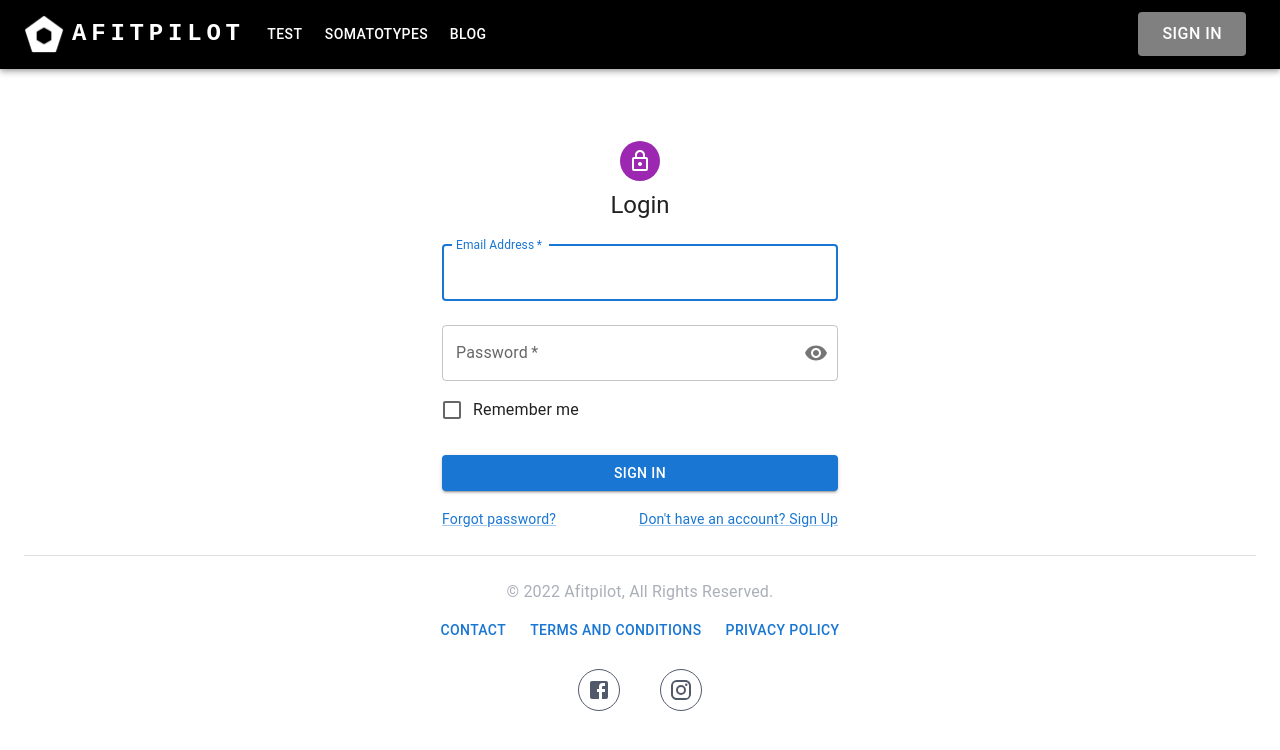
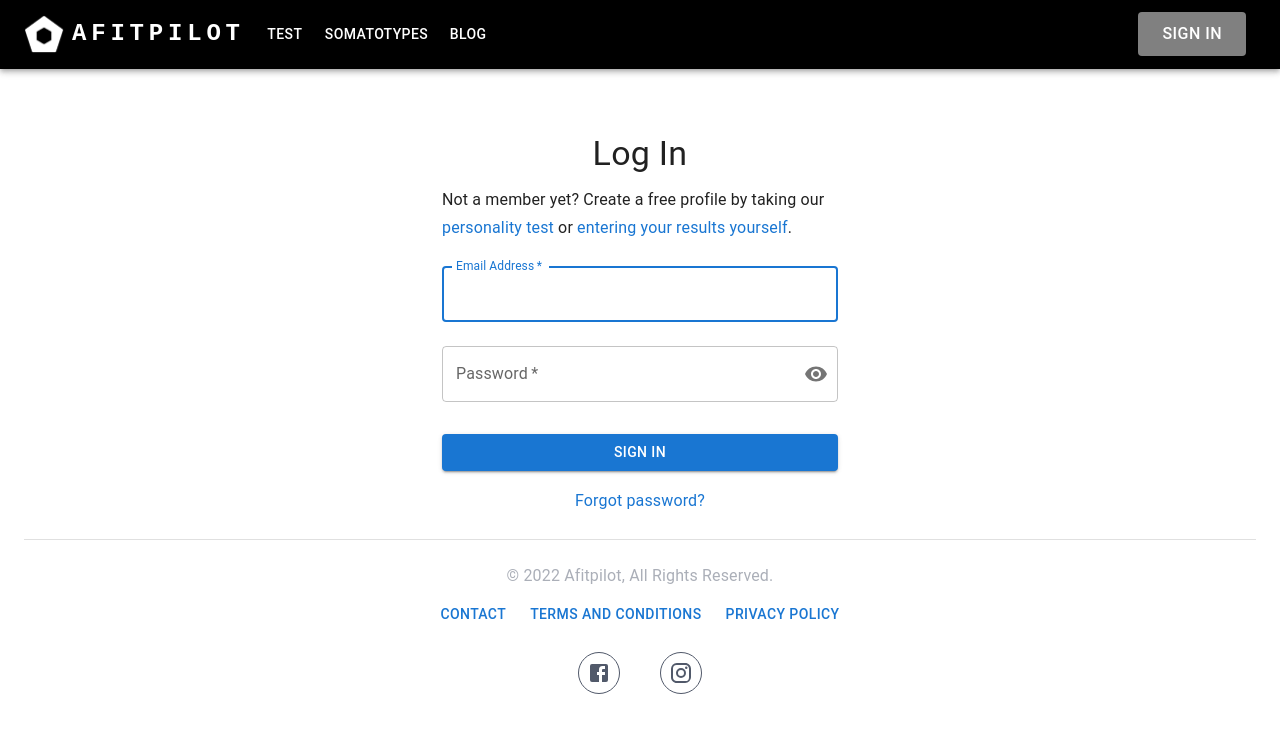
Before and after one commit to walter-clayton/afitpilot-somatotype, a React (Create React App) app in the folder client/: page /Login in a window 1280 px wide. Shown: the top 750 px of the page. Built offline with nearby package versions, Linux system fonts and the light colour scheme.

Commit message:
Add content ,remove the signup link and make to center

```diff
--- a/client/src/components/Login.tsx
+++ b/client/src/components/Login.tsx
@@ -5,13 +5,9 @@ import {
   Grid,
   Box,
   Button,
-  Checkbox,
-  FormControlLabel,
-  Avatar,
   CircularProgress,
   Alert,
 } from "@mui/material/";
-import LockOutlinedIcon from "@mui/icons-material/LockOutlined";
 import { Typography, Container } from "@mui/material/";
 import { createTheme, ThemeProvider } from "@mui/material/styles";
 import { InputAdornment, TextField } from "@mui/material/";
@@ -190,11 +186,25 @@ export default function Login(props: any) {
             alignItems: "center",
           }}
         >
-          <Avatar sx={{ m: 1, bgcolor: "secondary.main" }}>
-            <LockOutlinedIcon />
-          </Avatar>
-          <Typography component="h1" variant="h5">
-            Login
+          <Typography component="h1" variant="h4" mb={1.5}>
+            Log In
+          </Typography>
+          <Typography variant="subtitle1">
+            Not a member yet? Create a free profile by taking our
+            <Link onClick={() => {
+              navigate("/test");
+              window.scrollTo(0, 0);
+            }}
+              sx={{ textDecoration: 'none', cursor: 'pointer' }} variant="subtitle1"> personality test {" "}
+            </Link>
+            or {" "}
+            <Link onClick={() => {
+              navigate("/Signup");
+              window.scrollTo(0, 0);
+            }}
+              sx={{ textDecoration: 'none', cursor: 'pointer' }} variant="subtitle1">
+              entering your results yourself
+            </Link>.
           </Typography>
           {props.data && (
             <Alert severity="error" sx={{ margin: "20px 0" }}>
@@ -214,7 +224,7 @@ export default function Login(props: any) {
               required
               fullWidth
               id="email"
-              label="Email Address"
+              label=" Email Address"
               name="email"
               autoComplete="email"
               autoFocus
@@ -299,11 +309,6 @@ export default function Login(props: any) {
                 </Typography>
               </>
             ) : null}
-
-            <FormControlLabel
-              control={<Checkbox value="remember" color="primary" />}
-              label="Remember me"
-            />
             <Button
               type="submit"
               fullWidth
@@ -321,21 +326,9 @@ export default function Login(props: any) {
               message={snackbarMessage}
             />
             <Grid container>
-              <Grid item xs>
-                <Link href="/Forget" variant="body2">
+              <Grid item xs textAlign={"center"}>
+                <Link href="/Forget" sx={{ textAlign: "Center", textDecoration: "none" }} variant="subtitle1">
                   Forgot password?
-                </Link>
-              </Grid>
-              <Grid item>
-                <Link
-                  onClick={() => {
-                    navigate("/Signup");
-                    window.scrollTo(0, 0);
-                  }}
-                  sx={{ cursor: "pointer" }}
-                  variant="body2"
-                >
-                  {"Don't have an account? Sign Up"}
                 </Link>
               </Grid>
             </Grid>
```
